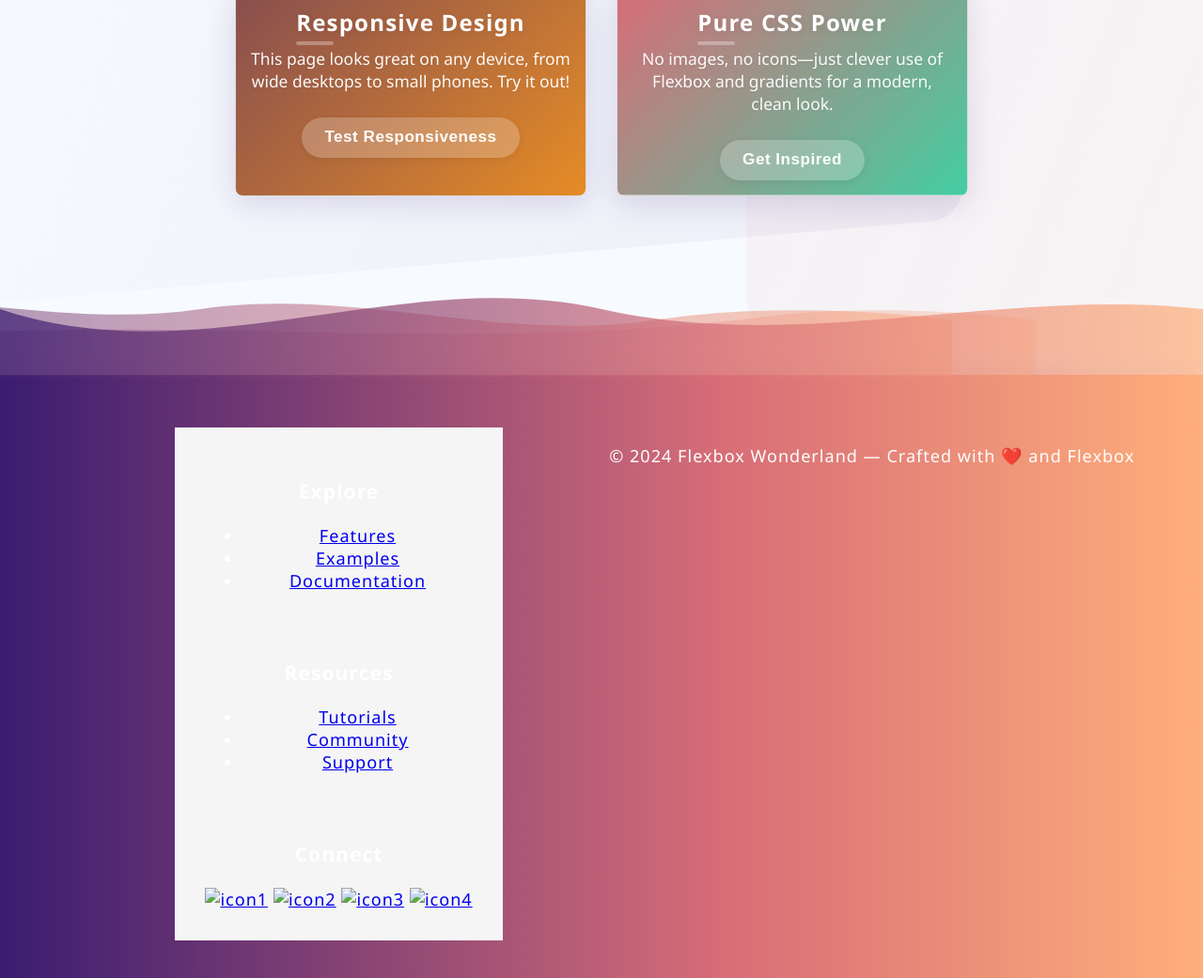
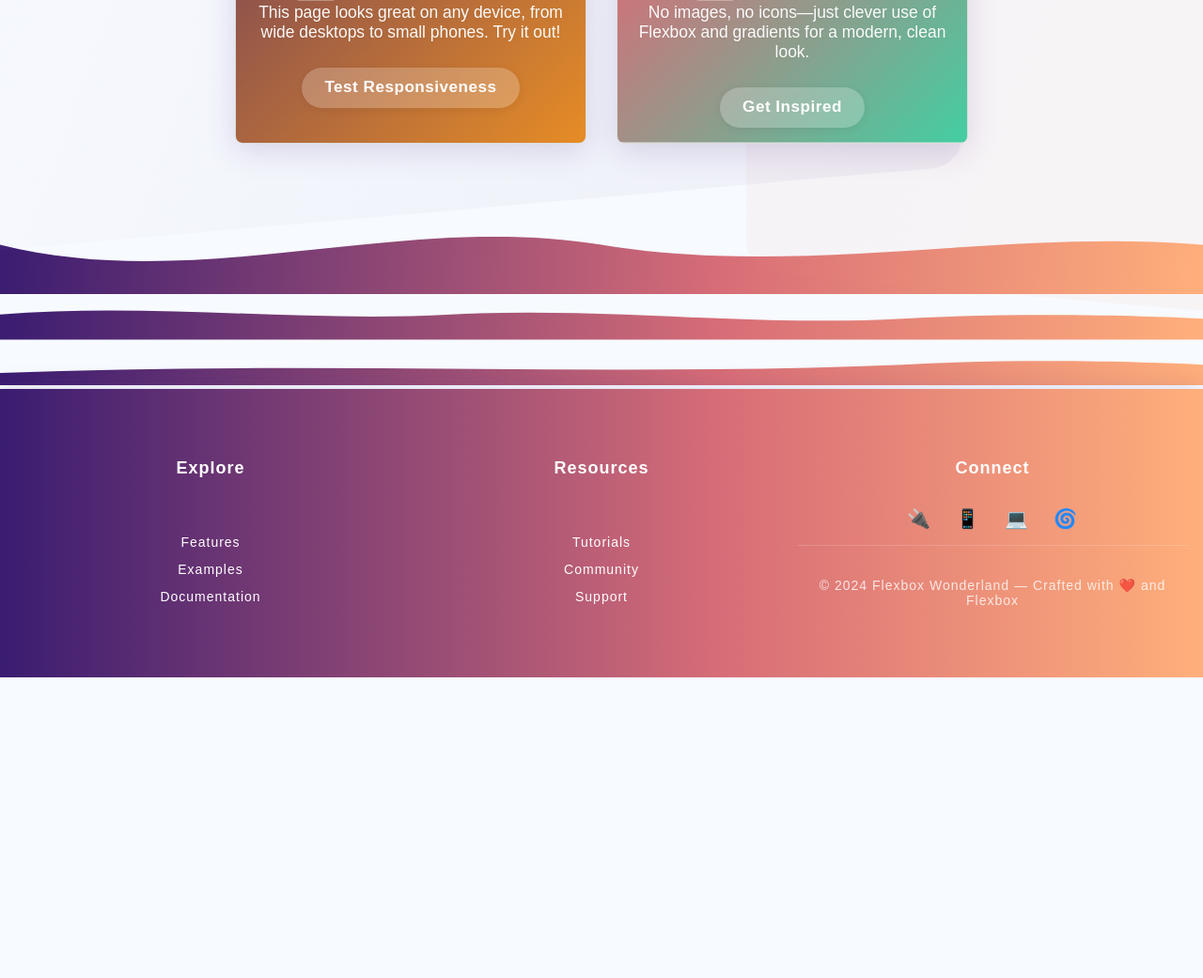
Before and after one commit to dci-fbw-wd-tz-25-d01/flexbox-wanderland, a plain HTML site: page Flexbox-Wonderland/index.html in a window 1280 px wide. Shown: the part 679-1720 px from the top of the page at 94% size. After the commit the page ends 1400 px from the top, so only its background shows below. Drawn offline with Linux system fonts and the light colour scheme.

Commit message:
some modificaiton

```diff
--- a/Flexbox-Wonderland/index.html
+++ b/Flexbox-Wonderland/index.html
@@ -95,11 +95,8 @@
       </div>
 
 
-      <footer>
-        <div class="wave"></div>
-
-        <div class="footer-content">
-          <div class="column">
+      <footer class="footer">
+        <div class="footer-section">
             <h3>Explore</h3>
             <ul>
                 <li><a href="#">Features</a></li>
@@ -107,7 +104,7 @@
                 <li><a href="#">Documentation</a></li>
             </ul>
         </div>
-          <div class="column">
+        <div class="footer-section">
             <h3>Resources</h3>
             <ul>
                 <li><a href="#">Tutorials</a></li>
@@ -115,24 +112,24 @@
                 <li><a href="#">Support</a></li>
             </ul>
         </div>
-          <div class="column">
+        <div class="footer-section">
             <h3>Connect</h3>
-            <div class="icons">
-              <a href="#"><img src="icon1.png" alt="icon1" /></a>
-              <a href="#"><img src="icon2.png" alt="icon2" /></a>
-              <a href="#"><img src="icon3.png" alt="icon3" /></a>
-              <a href="#"><img src="icon4.png" alt="icon4" /></a>
+            <div class="social-icons">
+                <span>🔌</span>
+                <span>📱</span>
+                <span>💻</span>
+                <span>🌀</span>
             </div>
-          </div>
-        </div>
+
+
 
             <div class="footer-bottom">
               <p>© 2024 Flexbox Wonderland — Crafted with ❤️ and Flexbox</p>
+
         </div>
     </footer>
 
 
 
-
 </body>
 </html>
--- a/Flexbox-Wonderland/style.css
+++ b/Flexbox-Wonderland/style.css
@@ -1,4 +1,4 @@
-:root {
+:root{
     --primary: #3a1c71;
     --secondary: #d76d77;
     --tertiary: #ffaf7b;
@@ -303,35 +303,81 @@
     box-shadow: 0 4px 16px rgba(58,28,113,0.13);
     transform: translateY(-3px);
   }
-  .footer-waves-container {
+
+
+
+  body {
+    margin: 0;
+    font-family: Arial, sans-serif;
+  }
+
+  footer {
+    background: linear-gradient(to right, #6b4ea0, #e26e5c);
+    color: white;
     position: relative;
+    padding-top: 60px;
+  }
+
+  .wave {
+    position: absolute;
+    top: -60px;
+    left: 0;
     width: 100%;
-    height: 120px;
-    margin-bottom: -2px;
-    z-index: 2;
-    overflow: hidden;
+    height: 60px;
+    background: url('wave.svg') no-repeat;
+    background-size: cover;
   }
-  .footer-wave {
-    position: absolute;
-    width: 100%;
-    height: 100%;
-    bottom: 0;
-    left: 0;
+
+  .footer-content {
+    display: flex;
+    justify-content: space-around;
+    padding: 40px 20px;
+    flex-wrap: wrap;
+    text-align: left;
   }
-  .wave-1 {
-    z-index: 3;
-    opacity: 0.7;
+
+  .column h3 {
+    margin-bottom: 15px;
   }
-  .wave-2 {
-    z-index: 2;
-    opacity: 0.5;
-    animation: wave 12s linear infinite;
+
+  .column ul {
+    list-style: none;
+    padding: 0;
   }
-  .wave-3 {
-    z-index: 1;
-    opacity: 0.3;
-    animation: wave 18s linear reverse infinite;
+
+  .column ul li {
+    margin-bottom: 10px;
   }
+
+  .column ul li a {
+    color: white;
+    text-decoration: none;
+    opacity: 0.8;
+  }
+
+  .column ul li a:hover {
+    opacity: 1;
+  }
+
+  .icons a {
+    margin-right: 10px;
+    display: inline-block;
+  }
+
+  .icons img {
+    width: 24px;
+    height: 24px;
+  }
+
+  .footer-bottom {
+    text-align: center;
+    padding: 20px;
+    border-top: 1px solid rgba(255, 255, 255, 0.2);
+    font-size: 14px;
+    opacity: 0.8;
+  }
+
+
   @keyframes wave {
     0% { transform: translateX(0); }
     50% { transform: translateX(-25%); }
@@ -363,32 +409,10 @@
     gap: 2rem;
     padding: 2rem;
     background: #f5f5f5;
-  }<footer class="footer">
-  <div class="footer-section">
-      <h3>Explore</h3>
-      <ul>
-          <li><a href="#">Features</a></li>
-          <li><a href="#">Examples</a></li>
-          <li><a href="#">Documentation</a></li>
-      </ul>
-  </div>
-  <div class="footer-section">
-      <h3>Resources</h3>
-      <ul>
-          <li><a href="#">Tutorials</a></li>
-          <li><a href="#">Community</a></li>
-          <li><a href="#">Support</a></li>
-      </ul>
-  </div>
-  <div class="footer-section">
-      <h3>Connect</h3>
-      <div class="social-icons">
-          <span>🔌</span>
-          <span>📱</span>
-          <span>💻</span>
-          <span>🌀</span>
-      </div>
-  </div>
+
+  }
+
+
   .footer-divider {
     width: 80%;
     max-width: 700px;
@@ -413,6 +437,7 @@
     text-align: center;
 
   }
+
 
   .footer-section h3 {
     margin-bottom: 15px;
```
Lines whose indentation alone changed are shown as unchanged.
